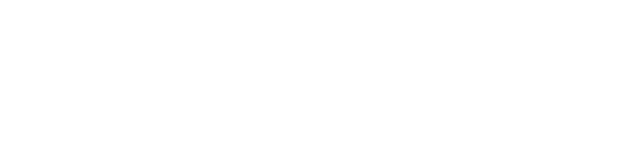
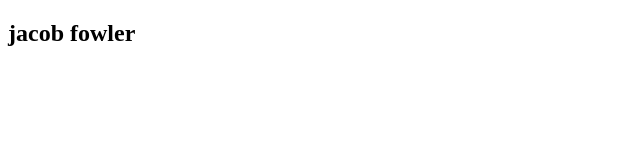
Before and after one commit to INtoTHEcrosFIRE/foobar, a plain HTML site: page index.html in a window 1280 px wide. Shown: the whole page, without its empty margins (0-640 px from the left). Drawn offline with Linux system fonts and the light colour scheme.

Commit message:
update h2 with my name

```diff
--- a/index.html
+++ b/index.html
@@ -6,6 +6,6 @@
     <title>foobar</title>
   </head>
   <body>
-    <h2></h2>
+    <h2>jacob fowler</h2>
   </body>
 </html>
```
